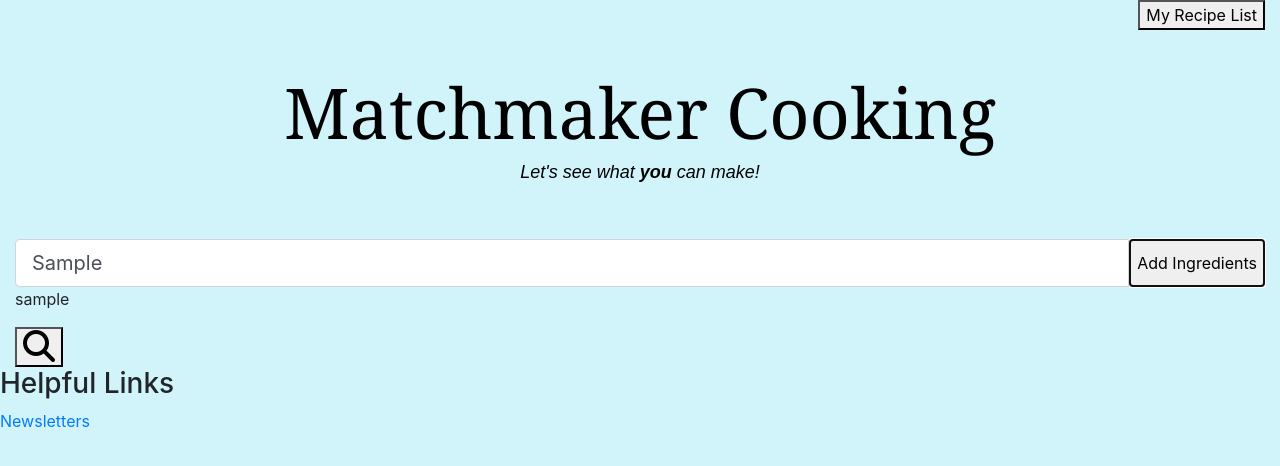
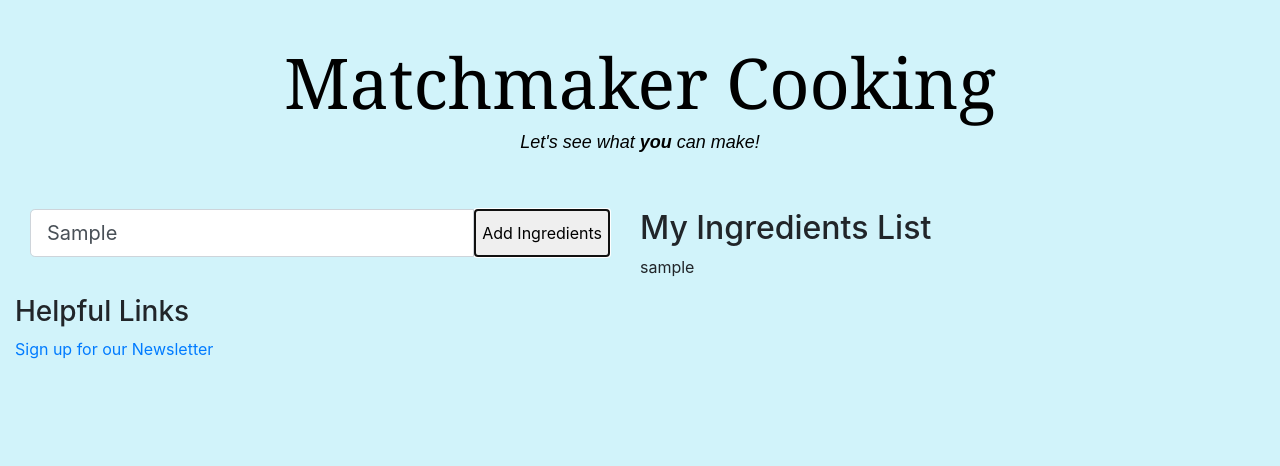
Before and after one commit to leah-h/tbd_foodies, a website: page index.html in a window 1280 px wide. Both pictures are taken after typing "Sample" into the empty fields and a click on the button "Add Ingredients". Drawn offline with nearby package versions, Linux system fonts and the light colour scheme; no server answers.

Commit message:
post ingredients to landing page

```diff
--- a/index.html
+++ b/index.html
@@ -5,16 +5,13 @@
     <meta name="viewport" content="width=device-width, initial-scale=1.0">
     <meta http-equiv="X-UA-Compatible" content="ie=edge">
     <title>Matchmaker Cooking</title>
-    <script src="js/ingredients.js"></script>
+
     <link href="favorites.html">
     <link href="https://fonts.googleapis.com/css?family=Rubik&display=swap" rel="stylesheet">
     <script src="https://kit.fontawesome.com/a8791e5d25.js" crossorigin="anonymous"></script>
 
     <link rel="stylesheet" href="https://stackpath.bootstrapcdn.com/bootstrap/4.3.1/css/bootstrap.min.css" integrity="sha384-ggOyR0iXCbMQv3Xipma34MD+dH/1fQ784/j6cY/iJTQUOhcWr7x9JvoRxT2MZw1T" crossorigin="anonymous">
     <link rel="stylesheet" href="css/styles.css"/>
-
-</head>
-<body>
     <script>
         var data = [];
 
@@ -36,18 +33,20 @@
 
                 outputIngredients.append(outputHtml);
 
-                //Reset text area input not working
-                saveString.value = "";
+                //Reset text area input
+                //saveString = "";
 
-                console.log(data);
-            } else{
+                console.log("data", data);
+            } else {
                 alert("No Content");
             }
     }
     </script>
+</head>
+<body>
 
 <div class="col-12 nav nav-pills justify-content-end">
-    <button id="get-recipe-faves-list">My Recipe List</button>
+    <!-- <button id="get-recipe-faves-list">My Recipe List</button> -->
 </div>
 
 <div class="col-12 search">
@@ -58,29 +57,31 @@
                         <h1>Matchmaker Cooking</h1>
                         <p><i>Let's see what <b>you</b> can make!</i></p>
                     </div>
-
+<div class="container-fluid row">
+            <div class="col-md-6">
                 <form id="search-recipe-form" >
                     <div class="input-group input-group-lg">
                             <input class="form-control search-bar" placeholder="What's in your fridge?" type="text" id="search-bar">
                             <button class="butn" type="submit" onclick="renderIngredients()" id="search-button2">Add Ingredients</button>
 
-
                     </div>
                 </form>
+            </div>
 
+            <div class="col-md-6" id="output"><h2>My Ingredients List</h2>
+                <!-- <button class="butn" type="submit" id="search-button"><i class="fas fa-search fa-2x"></i></button> -->
+            </div>
+            </div>
         </header>
     </div>
-
-<div id="output"></div>
-<button class="butn" type="submit" id="search-button"><i class="fas fa-search fa-2x"></i></button>
 
 
     <div class="results main-content"></div>
 </div>
 
-<footer>
+<footer class="col-12">
     <h3>Helpful Links</h3>
-   <a href="./signup.html" target="_blank">Newsletters</a>
+    <a href="./signup.html" target="_blank">Sign up for our Newsletter</a>
 
 </footer>
 
--- a/js/app.js
+++ b/js/app.js
@@ -1,5 +1,3 @@
-
-
 document.addEventListener("DOMContentLoaded", function () {
 
     function renderRecipes(recipesArray) {
@@ -48,10 +46,13 @@ document.addEventListener("DOMContentLoaded", function () {
         document.getElementsByClassName("results")[0].innerHTML = recipeHTML;
     }
 
+    //document.getElementById("search-recipe-form").addEventListener("submit", function (e) {
     document.getElementById("search-recipe-form").addEventListener("submit", function (e) {
         e.preventDefault();
 
-        const searchString = document.getElementById('search-bar').value.split(" ").join("").toLowerCase();
+       // const searchString = document.getElementById('search-bar').value.split(" ").join("").toLowerCase();
+        const searchString = data.join(",");
+        console.log('newdata', searchString);
 
         axios({
             "method": "GET",
--- a/js/ingredients.js
+++ b/js/ingredients.js
@@ -21,7 +21,7 @@ document.addEventListener("DOMContentLoaded", function () {
                 outputIngredients.append(outputHtml);
 
                 //Reset text area input
-                textAreaElement.value = "";
+                //textAreaElement.value = "";
 
                 console.log(data);
             } else{
```
Lines whose indentation alone changed are shown as unchanged.
